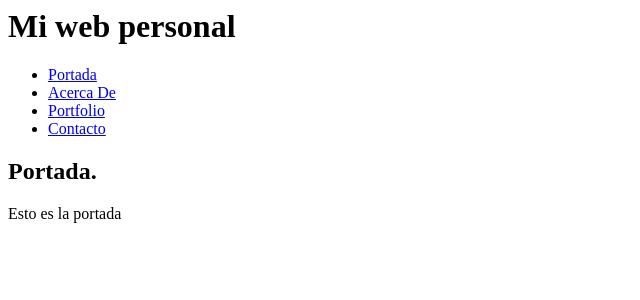
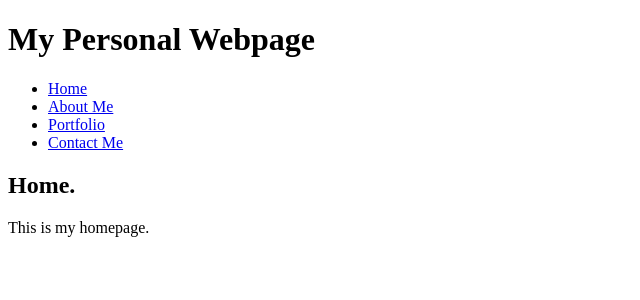
Before and after one commit to valevil27/portfolio-example-1, a Django app: page / in a window 1280 px wide. Shown: the top 300 px of the page, without its empty margins (0-640 px from the left). Run offline with Django 4.2, Linux system fonts and the light colour scheme.

Commit message:
base template work and full english

```diff
--- a/core/templates/core/base.html
+++ b/core/templates/core/base.html
@@ -1,8 +1,21 @@
-
-<h1> Mi web personal </h1>
-<ul>
-    <li><a href="/">Portada</a></li>
-    <li><a href="/about-me/">Acerca De</a></li>
-    <li><a href="/portfolio/">Portfolio</a></li>
-    <li><a href="/contact/">Contacto</a></li>
-</ul>
+<!DOCTYPE html>
+<html lang="en">
+  <head>
+    <meta charset="UTF-8" />
+    <meta name="viewport" content="width=device-width, initial-scale=1.0" />
+    <title>{% block title %}{% endblock title %} - MyPersonalWebpage</title>
+  </head>
+  <body>
+    <!-- Header and Menu  -->
+    <h1>My Personal Webpage</h1>
+    <ul>
+      <li><a href="{% url "home" %}">Home</a></li>
+      <li><a href="{% url "about" %}">About Me</a></li>
+      <li><a href="{% url "portfolio" %}">Portfolio</a></li>
+      <li><a href="{% url "contact" %}">Contact Me</a></li>
+    </ul>
+    <!-- Content -->
+    {% block content %}
+    {% endblock content %}
+  </body>
+</html>
--- a/core/templates/core/home.html
+++ b/core/templates/core/home.html
@@ -1,11 +1,6 @@
-
-<h1> Mi web personal </h1>
-<ul>
-    <li><a href="/">Portada</a></li>
-    <li><a href="/about-me/">Acerca De</a></li>
-    <li><a href="/portfolio/">Portfolio</a></li>
-    <li><a href="/contact/">Contacto</a></li>
-</ul>
-
-<h2>Portada.</h2>
-<p>Esto es la portada</p>
+{% extends "core/base.html" %}
+{% block title %}Home{% endblock title %}
+{% block content %}
+<h2>Home.</h2>
+<p>This is my homepage.</p>
+{% endblock content %}
```
Also changed, not shown: core/templates/core/about-me.html (+6 -10 lines), core/templates/core/contact.html (+4 -7 lines), core/templates/core/portfolio.html (+4 -8 lines).
